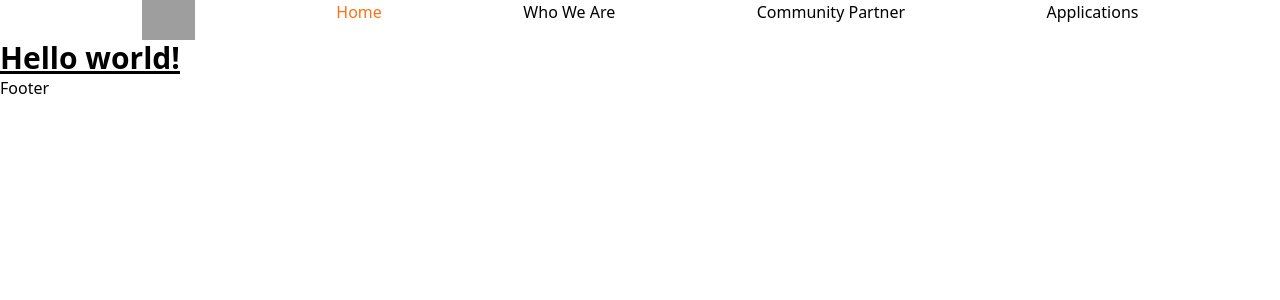
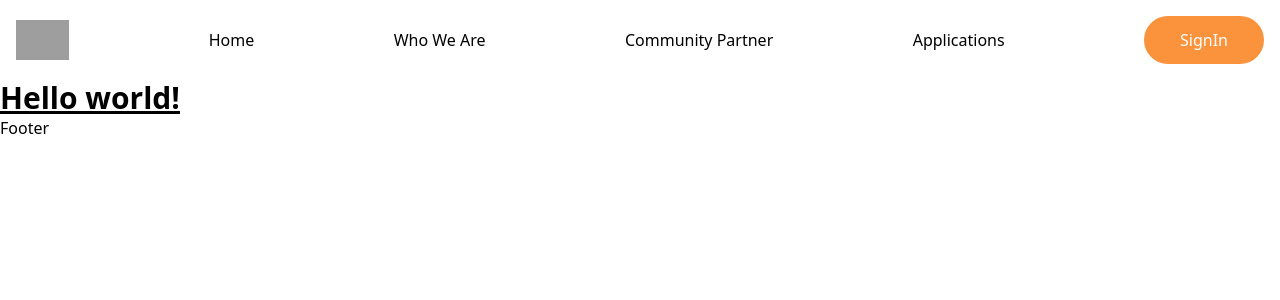
Before and after one commit to YagneshP/byssi, a Next.js app: page / in a window 1280 px wide. Shown: the top 300 px of the page. Built offline with nearby package versions, Linux system fonts and the light colour scheme; grey boxes are pictures that could not be loaded.

Commit message:
responsive nav links

```diff
--- a/component/Navbar/index.js
+++ b/component/Navbar/index.js
@@ -1,21 +1,40 @@
 import React from "react";
+import Button from "../UI/Button";
 
 const Navbar = () => {
+  const [navbarOpen, setNavbarOpen] = React.useState(false);
   return (
-    <nav className='flex flex-row justify-evenly'>
+    <nav className='flex flex-row justify-between items-center p-4'>
       <a>
-        <img className='h-8 w-auto sm:h-10' src='../../assests/byssi.svg' />
+        <img className='h-8 w-max sm:h-10' src='../../assests/byssi.svg' />
       </a>
-      <a href='#' className='font-medium text-orange-500'>
+      {/* NavLinks shown at sm and bigger */}
+      <div className='hidden sm:flex grow  justify-evenly'>
+        <a
+          href='#'
+          className='font-medium active:text-orange-500 hover:text-orange-300'
+        >
           Home
         </a>
-      <a className='font-medium text-black hover:text-orange-300'>Who We Are</a>
+        <a className='font-medium text-black active:text-orange-500 hover:text-orange-300'>
+          Who We Are
+        </a>
         <a className='font-medium text-black hover:text-orange-300'>
           Community Partner
         </a>
         <a className='font-medium text-black hover:text-orange-300'>
           Applications
         </a>
+      </div>
+
+      {/* hamburger icon */}
+      {/* <div>
+
+      </div> */}
+
+      <a>
+        <Button>SignIn</Button>
+      </a>
     </nav>
   );
 };
--- /dev/null
+++ b/component/UI/Button.js
@@ -0,0 +1,11 @@
+import React from "react";
+
+const Button = ({ children }) => {
+  return (
+    <button className='bg-orange-400 border-solid border-0 rounded-full py-3 px-9 text-white font-medium'>
+      {children}
+    </button>
+  );
+};
+
+export default Button;
```
Lines whose indentation alone changed are shown as unchanged.
